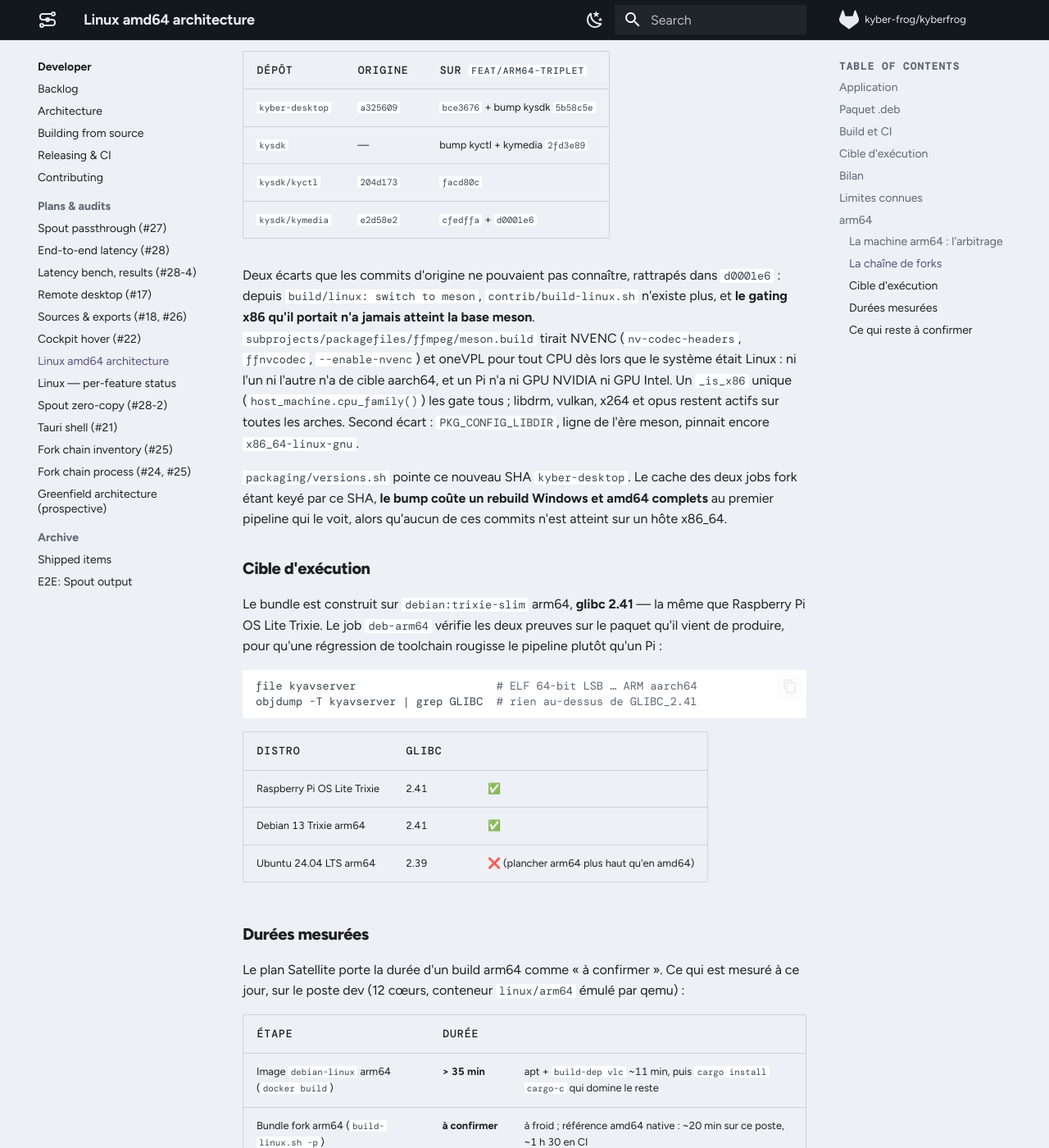
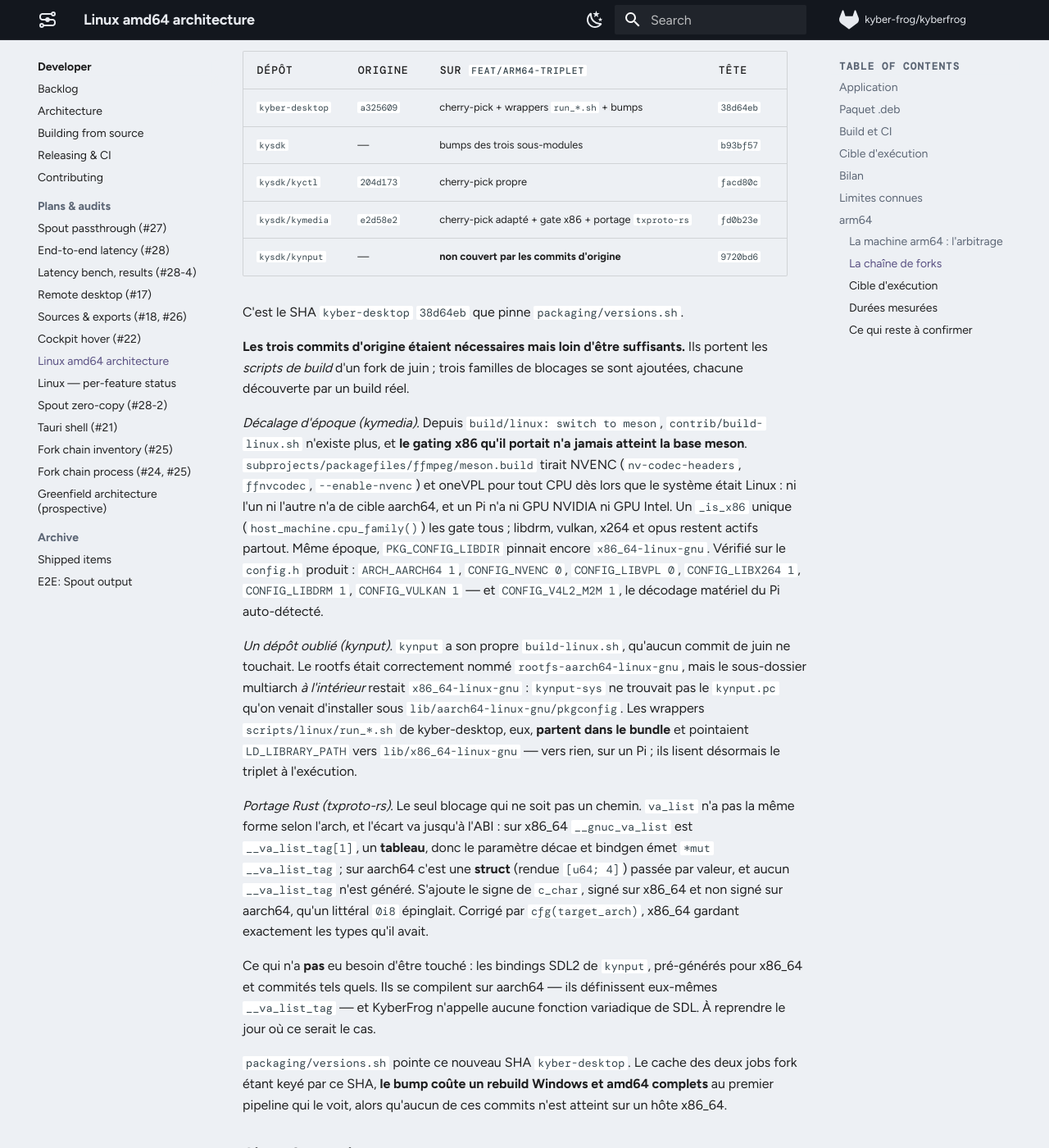
Before and after one commit to CollectiFrog/KyberFrog, an MkDocs documentation site: the page built from docs/dev/plan-linux-amd64.md, in a window 1280 px wide and 1400 px high, scrolled down 5473 px. Shown: the whole window at 82% size. Built offline with MkDocs 1.6.1 and Material for MkDocs 9.7.7, drawn with Linux system fonts in a browser that asks for light colours; comment, search, counter and statistics services are not loaded; some of the changed text lies outside the part shown.

Commit message:
docs(arm64): les chiffres et les blocages réels du premier bundle aarch64
Le bundle existe (`kyber-linux-aarch64.tar.bz2`, 65 Mo, publié au SHA 38d64eb),
et il a fallu trois passes pour l'obtenir. La section arm64 dit maintenant ce
qui s'est réellement passé plutôt que ce qui était prévu.

Les trois commits d'origine étaient nécessaires mais loin d'être suffisants :
ils portent les scripts de build d'un fork de juin. Trois familles de blocages
s'y sont ajoutées, chacune trouvée par un build réel — un décalage d'époque (le
gating x86 n'avait jamais atteint la base meson), un dépôt oublié (kynput a son
propre build-linux.sh, et les wrappers run_*.sh partent dans le bundle), et un
portage Rust (va_list et le signe de c_char dans txproto-rs). Ce qui n'a pas eu
besoin d'être touché est dit aussi : les bindings SDL2 pré-générés pour x86_64
compilent sur aarch64.

Durées mesurées, que le plan Satellite portait comme « à confirmer » : image
39 min 51 s, contrib à froid 1 h 48 min 04 s, cycles sur volume chaud 36 min à
1 h 39 min, soit ~4 h cumulées. L'émulation multiplie par 5 à 6 le build amd64
natif — ce qui confirme l'arbitrage : 3 h de runner SaaS n'y suffiraient pas.

Correction d'une affirmation écrite avant la mesure : le plancher arm64 est
`GLIBC_2.39`, le symbole le plus haut du bundle, et non la glibc 2.41 de
l'image de build. Ubuntu 24.04 arm64 passe donc, de justesse. Le contrôle CI
reste à 2.41, la glibc du Pi, volontairement plus lâche que la mesure.

Co-Authored-By: Claude Opus 5 <noreply@anthropic.com>

````diff
--- a/docs/dev/plan-linux-amd64.md
+++ b/docs/dev/plan-linux-amd64.md
@@ -183,23 +183,55 @@ artefacts là où personne ne les cherchait. Les trois commits qui dérivent
 écrits sur la base 0.26, les merger ramènerait cette base) sur
 `feat/arm64-triplet` dans chaque dépôt :
 
-| Dépôt | Origine | Sur `feat/arm64-triplet` |
-|---|---|---|
-| `kyber-desktop` | `a325609` | `bce3676` + bump kysdk `5b58c5e` |
-| `kysdk` | — | bump kyctl + kymedia `2fd3e89` |
-| `kysdk/kyctl` | `204d173` | `facd80c` |
-| `kysdk/kymedia` | `e2d58e2` | `cfedffa` + `d0001e6` |
+| Dépôt | Origine | Sur `feat/arm64-triplet` | Tête |
+|---|---|---|---|
+| `kyber-desktop` | `a325609` | cherry-pick + wrappers `run_*.sh` + bumps | `38d64eb` |
+| `kysdk` | — | bumps des trois sous-modules | `b93bf57` |
+| `kysdk/kyctl` | `204d173` | cherry-pick propre | `facd80c` |
+| `kysdk/kymedia` | `e2d58e2` | cherry-pick adapté + gate x86 + portage `txproto-rs` | `fd0b23e` |
+| `kysdk/kynput` | — | **non couvert par les commits d'origine** | `9720bd6` |
 
-Deux écarts que les commits d'origine ne pouvaient pas connaître, rattrapés
-dans `d0001e6` : depuis `build/linux: switch to meson`, `contrib/build-linux.sh`
-n'existe plus, et **le gating x86 qu'il portait n'a jamais atteint la base
-meson**. `subprojects/packagefiles/ffmpeg/meson.build` tirait NVENC
-(`nv-codec-headers`, `ffnvcodec`, `--enable-nvenc`) et oneVPL pour tout CPU dès
-lors que le système était Linux : ni l'un ni l'autre n'a de cible aarch64, et un
-Pi n'a ni GPU NVIDIA ni GPU Intel. Un `_is_x86` unique
+C'est le SHA `kyber-desktop` `38d64eb` que pinne `packaging/versions.sh`.
+
+**Les trois commits d'origine étaient nécessaires mais loin d'être
+suffisants.** Ils portent les *scripts de build* d'un fork de juin ; trois
+familles de blocages se sont ajoutées, chacune découverte par un build réel.
+
+*Décalage d'époque (kymedia).* Depuis `build/linux: switch to meson`,
+`contrib/build-linux.sh` n'existe plus, et **le gating x86 qu'il portait n'a
+jamais atteint la base meson**. `subprojects/packagefiles/ffmpeg/meson.build`
+tirait NVENC (`nv-codec-headers`, `ffnvcodec`, `--enable-nvenc`) et oneVPL pour
+tout CPU dès lors que le système était Linux : ni l'un ni l'autre n'a de cible
+aarch64, et un Pi n'a ni GPU NVIDIA ni GPU Intel. Un `_is_x86` unique
 (`host_machine.cpu_family()`) les gate tous ; libdrm, vulkan, x264 et opus
-restent actifs sur toutes les arches. Second écart : `PKG_CONFIG_LIBDIR`, ligne
-de l'ère meson, pinnait encore `x86_64-linux-gnu`.
+restent actifs partout. Même époque, `PKG_CONFIG_LIBDIR` pinnait encore
+`x86_64-linux-gnu`. Vérifié sur le `config.h` produit : `ARCH_AARCH64 1`,
+`CONFIG_NVENC 0`, `CONFIG_LIBVPL 0`, `CONFIG_LIBX264 1`, `CONFIG_LIBDRM 1`,
+`CONFIG_VULKAN 1` — et `CONFIG_V4L2_M2M 1`, le décodage matériel du Pi
+auto-détecté.
+
+*Un dépôt oublié (kynput).* `kynput` a son propre `build-linux.sh`, qu'aucun
+commit de juin ne touchait. Le rootfs était correctement nommé
+`rootfs-aarch64-linux-gnu`, mais le sous-dossier multiarch *à l'intérieur*
+restait `x86_64-linux-gnu` : `kynput-sys` ne trouvait pas le `kynput.pc` qu'on
+venait d'installer sous `lib/aarch64-linux-gnu/pkgconfig`. Les wrappers
+`scripts/linux/run_*.sh` de kyber-desktop, eux, **partent dans le bundle** et
+pointaient `LD_LIBRARY_PATH` vers `lib/x86_64-linux-gnu` — vers rien, sur un
+Pi ; ils lisent désormais le triplet à l'exécution.
+
+*Portage Rust (txproto-rs).* Le seul blocage qui ne soit pas un chemin. `va_list`
+n'a pas la même forme selon l'arch, et l'écart va jusqu'à l'ABI : sur x86_64
+`__gnuc_va_list` est `__va_list_tag[1]`, un **tableau**, donc le paramètre décae
+et bindgen émet `*mut __va_list_tag` ; sur aarch64 c'est une **struct** (rendue
+`[u64; 4]`) passée par valeur, et aucun `__va_list_tag` n'est généré. S'ajoute
+le signe de `c_char`, signé sur x86_64 et non signé sur aarch64, qu'un littéral
+`0i8` épinglait. Corrigé par `cfg(target_arch)`, x86_64 gardant exactement les
+types qu'il avait.
+
+Ce qui n'a **pas** eu besoin d'être touché : les bindings SDL2 de `kynput`,
+pré-générés pour x86_64 et commités tels quels. Ils se compilent sur aarch64 —
+ils définissent eux-mêmes `__va_list_tag` — et KyberFrog n'appelle aucune
+fonction variadique de SDL. À reprendre le jour où ce serait le cas.
 
 `packaging/versions.sh` pointe ce nouveau SHA `kyber-desktop`. Le cache des
 deux jobs fork étant keyé par ce SHA, **le bump coûte un rebuild Windows et
@@ -208,21 +240,39 @@ n'est atteint sur un hôte x86_64.
 
 ### Cible d'exécution
 
-Le bundle est construit sur `debian:trixie-slim` arm64, **glibc 2.41** — la
-même que Raspberry Pi OS Lite Trixie. Le job `deb-arm64` vérifie les deux
-preuves sur le paquet qu'il vient de produire, pour qu'une régression de
-toolchain rougisse le pipeline plutôt qu'un Pi :
+Le bundle est construit sur `debian:trixie-slim` arm64, la même base que
+Raspberry Pi OS Lite Trixie. Le job `deb-arm64` vérifie les deux preuves sur le
+paquet qu'il vient de produire, pour qu'une régression de toolchain rougisse le
+pipeline plutôt qu'un Pi :
 
 ```sh
 file kyavserver                     # ELF 64-bit LSB … ARM aarch64
 objdump -T kyavserver | grep GLIBC  # rien au-dessus de GLIBC_2.41
 ```
 
+Relevé sur le bundle du 2026-09-21 (`38d64eb`) :
+
+```
+kyavserver: ELF 64-bit LSB pie executable, ARM aarch64, version 1 (SYSV),
+            dynamically linked, interpreter /lib/ld-linux-aarch64.so.1, stripped
+kyavserver, symbole le plus haut : GLIBC_2.34
+bundle entier, symbole le plus haut : GLIBC_2.39
+```
+
+`kycontroller` et `kyclient` sont dans le même état.
+
+**Le plancher réel est donc `GLIBC_2.39`**, comme en amd64 : ce qui compte est
+le symbole le plus haut *effectivement référencé*, pas la glibc de l'image de
+build (2.41). Le contrôle CI est volontairement plus lâche que la mesure — il
+échoue au-dessus de 2.41, la glibc du Pi — pour ne pas rougir sur un simple
+changement de base d'image qui resterait installable sur la cible.
+
 | Distro | glibc | |
 |---|---|---|
-| Raspberry Pi OS Lite Trixie | 2.41 | ✅ |
+| Raspberry Pi OS Lite Trixie | 2.41 | ✅ — la cible du Satellite |
 | Debian 13 Trixie arm64 | 2.41 | ✅ |
-| Ubuntu 24.04 LTS arm64 | 2.39 | ❌ (plancher arm64 plus haut qu'en amd64) |
+| Ubuntu 24.04 LTS arm64 | 2.39 | ✅ (tout juste : c'est le symbole le plus haut du bundle) |
+| Debian 12 Bookworm arm64 | 2.36 | ❌ |
 
 ### Durées mesurées
 
@@ -232,8 +282,18 @@ qui est mesuré à ce jour, sur le poste dev (12 cœurs, conteneur `linux/arm64`
 
 | Étape | Durée | |
 |---|---|---|
-| Image `debian-linux` arm64 (`docker build`) | **> 35 min** | apt + `build-dep vlc` ~11 min, puis `cargo install cargo-c` qui domine le reste |
-| Bundle fork arm64 (`build-linux.sh -p`) | **à confirmer** | à froid ; référence amd64 native : ~20 min sur ce poste, ~1 h 30 en CI |
+| Image `debian-linux` arm64 (`docker build`) | **39 min 51 s** | couches apt en cache ; à froid, ajouter les ~11 min d'`apt` + `build-dep vlc`. `cargo install cargo-c` domine le reste |
+| Bundle fork, contrib à froid | **1 h 48 min 04 s** | FFmpeg, VLC, glslang, libplacebo — jusqu'aux crates Rust |
+| Bundle fork, cycle sur le volume chaud | **36 min** à **1 h 39 min** | contrib revalidé en ~10 min ; le reste dépend de ce qui est recompilé (36 min pour les crates kymedia seules, 1 h 39 min en incluant le contrib SDL2 de kynput et tout l'arbre de kyclient) |
+
+Soit, cumulé, **~4 h** de la machine nue au bundle, en trois passes dont deux
+interrompues par les blocages ci-dessus. Une quatrième passe sur volume chaud,
+sans changement de source, coûterait la revalidation seule.
+
+Référence de comparaison : le même bundle en amd64 natif coûte ~20 min sur ce
+poste et ~1 h 30 en CI. L'émulation multiplie donc par **5 à 6**, ce qui
+confirme l'arbitrage : un runner SaaS plafonné à 3 h n'y arriverait pas, un
+poste sans plafond si.
 
 L'image ne se reconstruit qu'au changement du Dockerfile, le bundle qu'au bump
 de `packaging/versions.sh` — les deux sont hors de la boucle de dev courante.
````
Also changed, not shown: CHANGELOG.md (+6 -3 lines), docs/dev/backlog.md (+1 -1 lines), docs/dev/todo-linux.md (+1 -1 lines).
